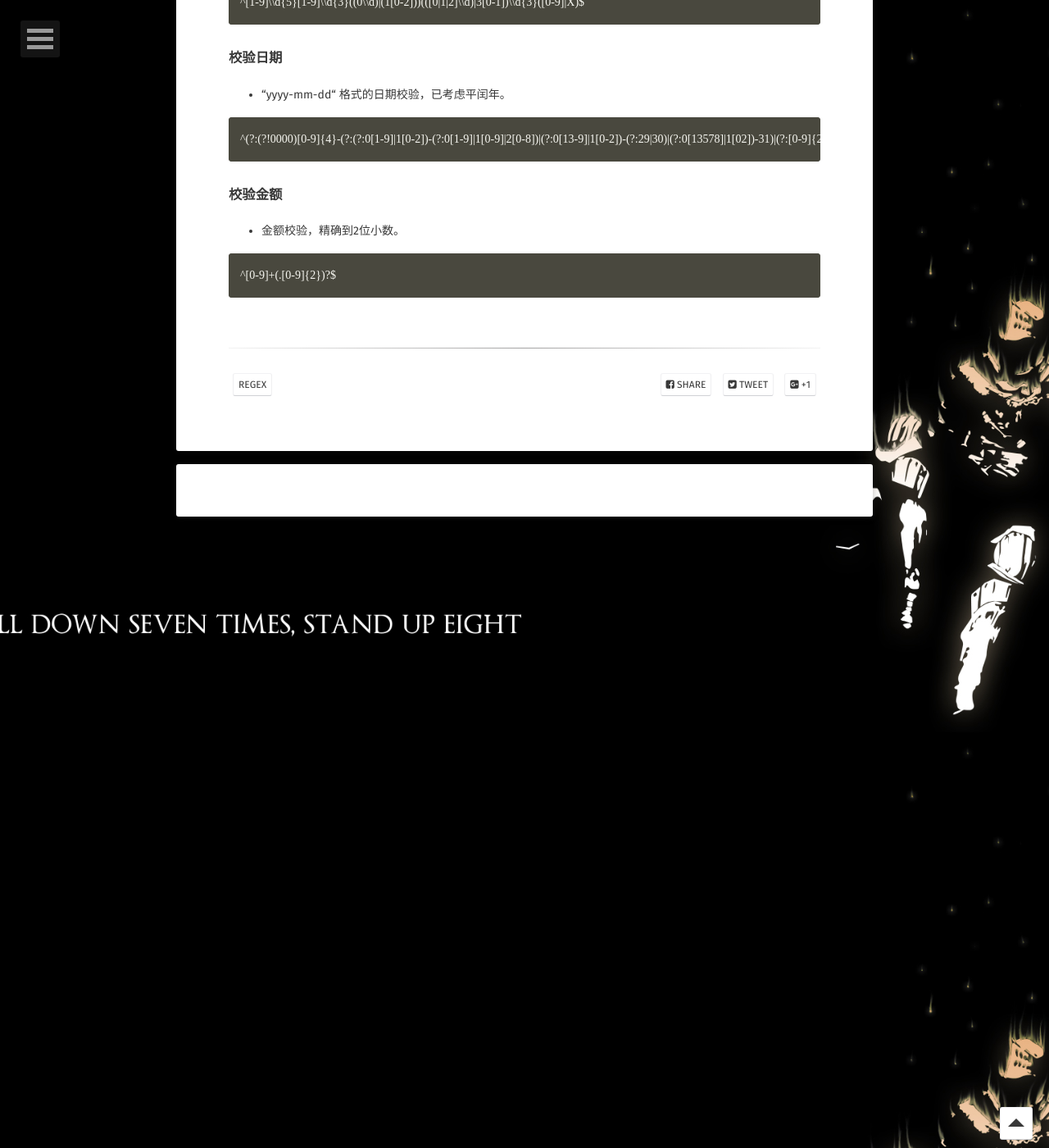
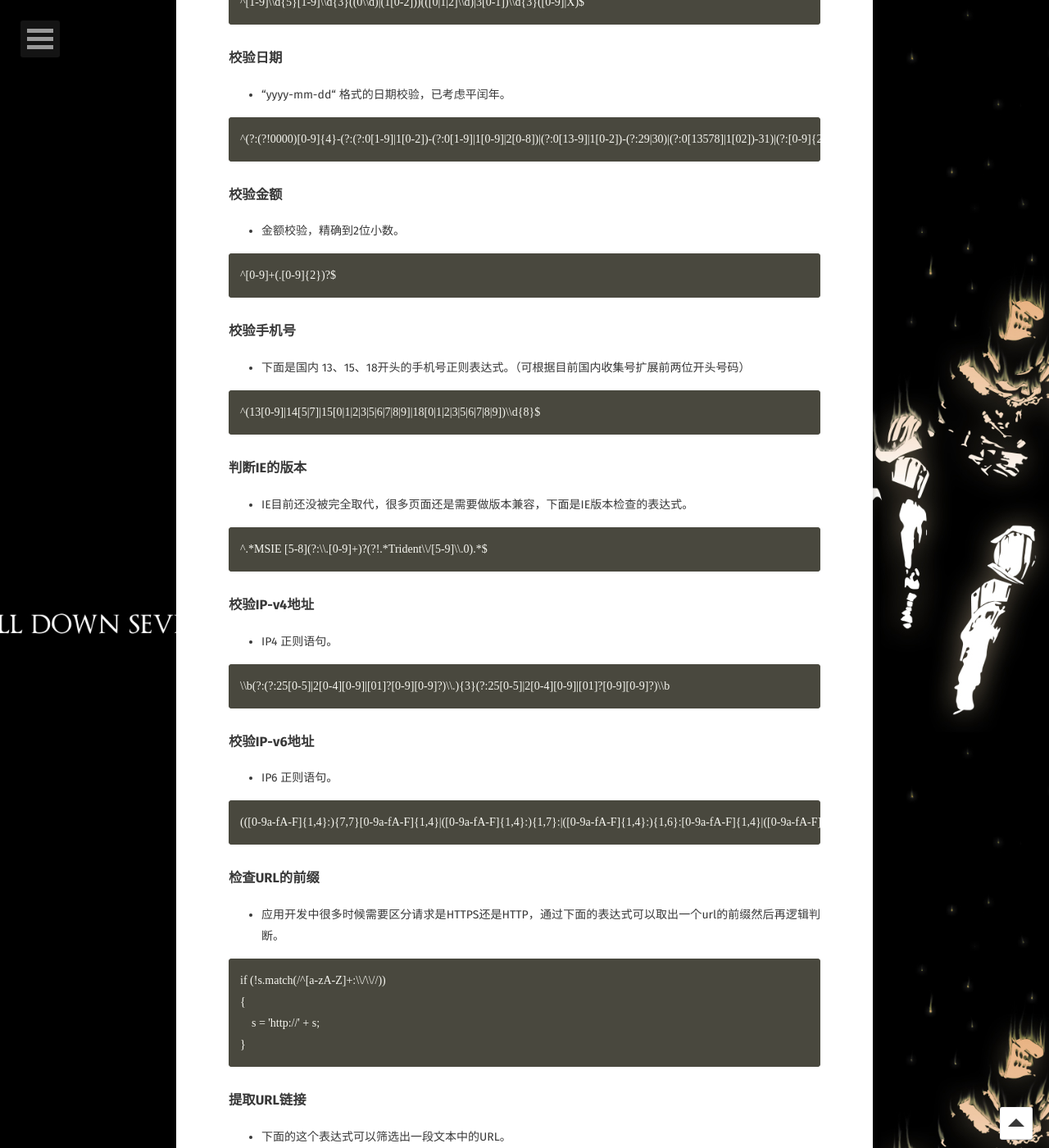
Before and after one commit to user3301/user3301.github.io, a Jekyll site: the page built from _posts/2017-09-12-Useful-Regular-Expressions.md, in a window 1280 px wide and 1400 px high, scrolled down 1807 px. Shown: the whole window at 82% size. Built offline with Jekyll 4.4.1, drawn with Linux system fonts in a browser that asks for light colours; some web fonts are replaced; comment, search, counter and statistics services are not loaded; some of the changed text lies outside the part shown.

Commit message:
RegEx pt2

````diff
--- a/_posts/2017-09-12-Useful-Regular-Expressions.md
+++ b/_posts/2017-09-12-Useful-Regular-Expressions.md
@@ -61,3 +61,99 @@ comments: true
 ```
 ^[0-9]+(.[0-9]{2})?$
 ```
+
+### 校验手机号
+* 下面是国内 13、15、18开头的手机号正则表达式。（可根据目前国内收集号扩展前两位开头号码）
+
+```
+^(13[0-9]|14[5|7]|15[0|1|2|3|5|6|7|8|9]|18[0|1|2|3|5|6|7|8|9])\\d{8}$
+```
+
+### 判断IE的版本
+* IE目前还没被完全取代，很多页面还是需要做版本兼容，下面是IE版本检查的表达式。
+
+```
+^.*MSIE [5-8](?:\\.[0-9]+)?(?!.*Trident\\/[5-9]\\.0).*$
+```
+
+### 校验IP-v4地址
+* IP4 正则语句。
+
+```
+\\b(?:(?:25[0-5]|2[0-4][0-9]|[01]?[0-9][0-9]?)\\.){3}(?:25[0-5]|2[0-4][0-9]|[01]?[0-9][0-9]?)\\b
+```
+
+### 校验IP-v6地址
+* IP6 正则语句。
+
+```
+(([0-9a-fA-F]{1,4}:){7,7}[0-9a-fA-F]{1,4}|([0-9a-fA-F]{1,4}:){1,7}:|([0-9a-fA-F]{1,4}:){1,6}:[0-9a-fA-F]{1,4}|([0-9a-fA-F]{1,4}:){1,5}(:[0-9a-fA-F]{1,4}){1,2}|([0-9a-fA-F]{1,4}:){1,4}(:[0-9a-fA-F]{1,4}){1,3}|([0-9a-fA-F]{1,4}:){1,3}(:[0-9a-fA-F]{1,4}){1,4}|([0-9a-fA-F]{1,4}:){1,2}(:[0-9a-fA-F]{1,4}){1,5}|[0-9a-fA-F]{1,4}:((:[0-9a-fA-F]{1,4}){1,6})|:((:[0-9a-fA-F]{1,4}){1,7}|:)|fe80:(:[0-9a-fA-F]{0,4}){0,4}%[0-9a-zA-Z]{1,}|::(ffff(:0{1,4}){0,1}:){0,1}((25[0-5]|(2[0-4]|1{0,1}[0-9]){0,1}[0-9])\\.){3,3}(25[0-5]|(2[0-4]|1{0,1}[0-9]){0,1}[0-9])|([0-9a-fA-F]{1,4}:){1,4}:((25[0-5]|(2[0-4]|1{0,1}[0-9]){0,1}[0-9])\\.){3,3}(25[0-5]|(2[0-4]|1{0,1}[0-9]){0,1}[0-9]))
+```
+
+### 检查URL的前缀
+* 应用开发中很多时候需要区分请求是HTTPS还是HTTP，通过下面的表达式可以取出一个url的前缀然后再逻辑判断。
+
+```
+if (!s.match(/^[a-zA-Z]+:\\/\\//))
+{
+    s = 'http://' + s;
+}
+```
+
+### 提取URL链接
+* 下面的这个表达式可以筛选出一段文本中的URL。
+
+```
+^(f|ht){1}(tp|tps):\\/\\/([\\w-]+\\.)+[\\w-]+(\\/[\\w- ./?%&=]*)?
+```
+
+### 文件路径及扩展名校验
+* 验证windows下文件路径和扩展名（下面的例子中为.txt文件）
+
+```
+^([a-zA-Z]\\:|\\\\)\\\\([^\\\\]+\\\\)*[^\\/:*?"<>|]+\\.txt(l)?$
+```
+
+### 提取Color Hex Codes
+* 有时需要抽取网页中的颜色代码，可以使用下面的表达式
+
+```
+^#([A-Fa-f0-9]{6}|[A-Fa-f0-9]{3})$
+```
+
+### 提取网页图片
+* 假若你想提取网页中所有图片信息，可以利用下面的表达式。
+
+```
+\\< *[img][^\\\\>]*[src] *= *[\\"\\']{0,1}([^\\"\\'\\ >]*)
+```
+
+### 提取页面超链接
+* 提取html中的超链接。
+
+```
+(<a\\s*(?!.*\\brel=)[^>]*)(href="https?:\\/\\/)((?!(?:(?:www\\.)?'.implode('|(?:www\\.)?', $follow_list).'))[^"]+)"((?!.*\\brel=)[^>]*)(?:[^>]*)>
+```
+
+### 查找CSS属性
+* 通过下面的表达式，可以搜索到相匹配的CSS属性。
+
+```
+^\\s*[a-zA-Z\\-]+\\s*[:]{1}\\s[a-zA-Z0-9\\s.#]+[;]{1}
+```
+
+### 抽取注释
+* 如果你需要移除HMTL中的注释，可以使用如下的表达式
+
+```
+<!--(.*?)-->
+```
+
+### 匹配HTML标签
+* 通过下面的表达式可以匹配出HTML中的标签属性。
+
+```
+<\\/?\\w+((\\s+\\w+(\\s*=\\s*(?:".*?"|'.*?'|[\\^'">\\s]+))?)+\\s*|\\s*)\\/?>
+```
+
+Source: https://zhuanlan.zhihu.com/p/29163295
````
